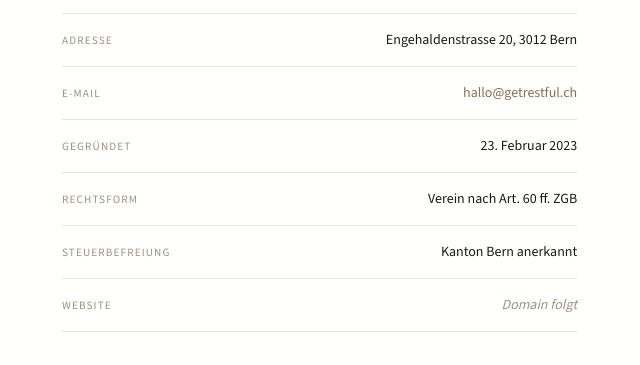
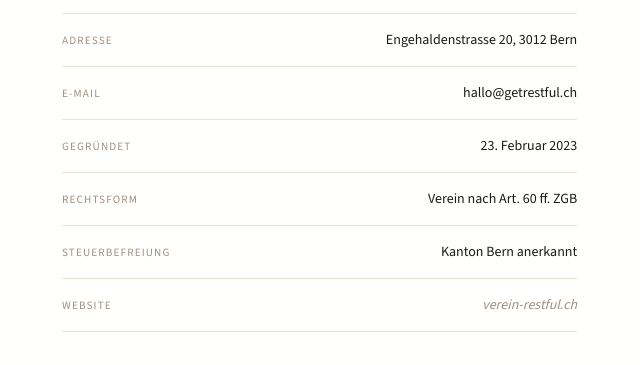
Before and after one commit to getrestful/verein-restful, a plain HTML site: page index.html in a window 1280 px wide. Shown: the part 5429-5794 px from the top of the page, 626-1266 px from the left. Drawn offline with nearby package versions, Linux system fonts and the light colour scheme.

Commit message:
Update contact email and website in index.html

```diff
--- a/index.html
+++ b/index.html
@@ -325,7 +325,7 @@
     </div>
     <div class="flex justify-between items-baseline py-4 text-sm" style="border-bottom:1px solid #e8e2d8">
       <span class="font-light" style="font-size:.7rem; text-transform:uppercase; letter-spacing:.1em; color:#a09080">E-Mail</span>
-      <a href="mailto:hallo@getrestful.ch" class="no-underline hover:underline" style="color:#8B6E52">hallo@getrestful.ch</a>
+      h&#x61;llo&#64;g&#101;trestful&#46;ch
     </div>
     <div class="flex justify-between items-baseline py-4 text-sm" style="border-bottom:1px solid #e8e2d8">
       <span class="font-light" style="font-size:.7rem; text-transform:uppercase; letter-spacing:.1em; color:#a09080">Gegründet</span>
@@ -341,7 +341,7 @@
     </div>
     <div class="flex justify-between items-baseline py-4 text-sm" style="border-bottom:1px solid #e8e2d8">
       <span class="font-light" style="font-size:.7rem; text-transform:uppercase; letter-spacing:.1em; color:#a09080">Website</span>
-      <span style="color:#a09080; font-style:italic">Domain folgt</span>
+      <span style="color:#a09080; font-style:italic">verein-restful.ch</span>
     </div>
   </div>
 </section>
```
